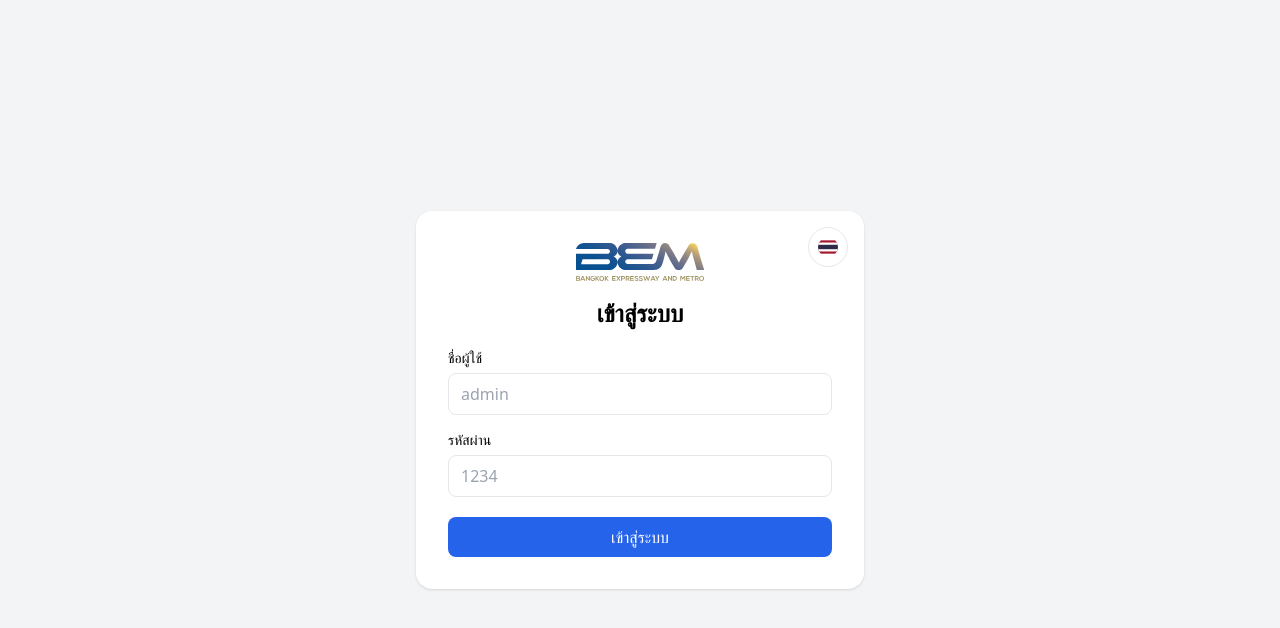
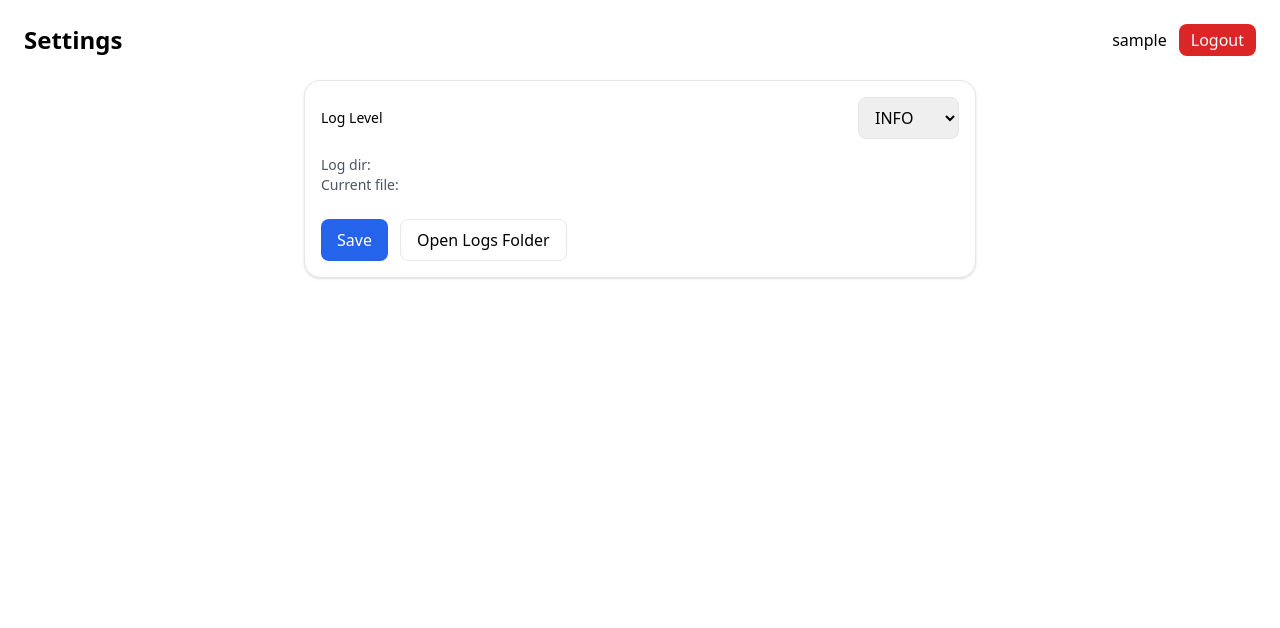
Before and after one commit to wiratR/sc-emv-gate, a React (Vite) app: page /#/settings in a window 1280 px wide. Before the commit this address led to /#/login. Shown: the top 628 px of the page. Built offline with nearby package versions, Linux system fonts and the light colour scheme; sample sign-in values are in the browser's storage.

Commit message:
fix logo and user

```diff
--- a/package.json
+++ b/package.json
@@ -97,6 +97,7 @@
     "tailwindcss": "^3.4.10",
     "typescript": "^5.5.4",
     "vite": "^6.3.5",
+    "vite-plugin-svgr": "^4.3.0",
     "wait-on": "^8.0.2"
   }
 }
--- a/src/auth/AuthContext.tsx
+++ b/src/auth/AuthContext.tsx
@@ -13,7 +13,16 @@ type AuthCtx = {
 const Ctx = createContext<AuthCtx | undefined>(undefined);
 
 export const AuthProvider: React.FC<{ children: React.ReactNode }> = ({ children }) => {
-  const [user, setUser] = useState<User>(null);
+   const [user, setUser] = useState<User>(() => {
+     if (typeof window !== "undefined") {
+       try {
+         return JSON.parse(localStorage.getItem("auth_user") || "null");
+       } catch {
+         return null;
+       }
+     }
+     return null;
+   });
 
   const login = async (username: string, password: string) => {
     if (typeof window !== "undefined" && window.api?.login) {
@@ -22,6 +31,9 @@ export const AuthProvider: React.FC<{ children: React.ReactNode }> = ({ children
         if (res.ok && res.user) {
           const u: User = { username: res.user.username, role: res.user.role as Role };
           setUser(u);
+          if (typeof window !== "undefined") {
+            localStorage.setItem("auth_user", JSON.stringify(u));
+          }
           return true;
         }
         return false;
@@ -35,6 +47,9 @@ export const AuthProvider: React.FC<{ children: React.ReactNode }> = ({ children
     if (ok) {
       const u: User = { username, role: "staff" };
       setUser(u);
+      if (typeof window !== "undefined") {
+        localStorage.setItem("auth_user", JSON.stringify(u));
+      }
       return true;
     }
     return false;
@@ -42,6 +57,9 @@ export const AuthProvider: React.FC<{ children: React.ReactNode }> = ({ children
 
   const logout = () => {
     setUser(null);
+    if (typeof window !== "undefined") {
+      localStorage.removeItem("auth_user");
+    }
   };
 
   return <Ctx.Provider value={{ user, login, logout }}>{children}</Ctx.Provider>;
--- a/src/pages/Home.tsx
+++ b/src/pages/Home.tsx
@@ -1,8 +1,8 @@
 // src/pages/Home.tsx
-
 import { useEffect, useMemo, useState } from "react";
 
 import LanguageSwitcher from "@/components/LanguageSwitcher";
+import LogoSVG from "@/assets/logo.svg?react";
 import { useAuth } from "@/auth/AuthContext";
 
 type DeviceStatus = "online" | "offline" | "fault" | "maintenance";
@@ -18,7 +18,6 @@ type Device = {
   message?: string;
 };
 
-// ✅ ลำดับการเรียง status (online มาก่อน, offline ไปท้ายสุด)
 const STATUS_ORDER: Record<DeviceStatus, number> = {
   online: 1,
   maintenance: 2,
@@ -26,7 +25,6 @@ const STATUS_ORDER: Record<DeviceStatus, number> = {
   offline: 4,
 };
 
-// ✅ กำหนดสีพื้นหลัง + ข้อความตาม status (ใช้กับการ์ดและ badge)
 const statusClass = (s: DeviceStatus) =>
   ({
     online: "bg-green-100 text-green-800 border-green-200",
@@ -36,60 +34,36 @@ const statusClass = (s: DeviceStatus) =>
   }[s]);
 
 export default function Home() {
-  // --- Auth: ใช้ดึง username ไปโชว์บน header ---
-  const { user } = useAuth();
+  const { user, logout } = useAuth();
 
-  // --- State อุปกรณ์/สถานี ---
   const [devices, setDevices] = useState<Device[]>([]);
   const [active, setActive] = useState<Side>("north");
   const [stationName, setStationName] = useState<string>("");
   const [stationId, setStationId] = useState<string>("");
   const [stationIp, setStationIp] = useState<string>("");
 
-  // ✅ โหลด devices + config ครั้งแรก และ subscribe อัปเดตจาก main
   useEffect(() => {
     (async () => {
-      // โหลดรายการอุปกรณ์
       const res = await window.devices?.getDevices();
-      if (res?.ok) {
-        setDevices(res.devices as Device[]);
-        window.logger?.info("[home] loaded devices", { count: res.devices.length });
-      } else {
-        window.logger?.warn("[home] failed to load devices");
-      }
+      if (res?.ok) setDevices(res.devices as Device[]);
 
-      // โหลดข้อมูลสถานีจาก config
       const cfg = await window.api?.getConfig?.();
       if (cfg?.ok) {
-        const c = cfg.config || {};
-        setStationName(String(c.stationName ?? ""));
-        setStationId(String(c.stationId ?? ""));
-        setStationIp(String(c.stationIp ?? ""));
-        window.logger?.info("[home] station info", {
-          stationName: c.stationName,
-          stationId: c.stationId,
-          stationIp: c.stationIp,
-        });
+        setStationName(cfg.config.stationName ?? "");
+        setStationId(cfg.config.stationId ?? "");
+        setStationIp(cfg.config.stationIp ?? "");
       }
     })();
 
-    // subscribe เมื่อไฟล์ devices ถูกปรับปรุง
     const dispose = window.devices?.onUpdated?.((list) => {
       setDevices(list as Device[]);
-      window.logger?.info("[home] devices updated", { count: list.length });
     });
-
     return () => dispose && dispose();
   }, []);
 
-  // ✅ สร้างชุดข้อมูลแยกฝั่ง + นับจำนวนตามสถานะ
   const { north, south, counts } = useMemo(() => {
-    const n = devices
-      .filter((d) => d.side === "north")
-      .sort((a, b) => STATUS_ORDER[a.status] - STATUS_ORDER[b.status]);
-    const s = devices
-      .filter((d) => d.side === "south")
-      .sort((a, b) => STATUS_ORDER[a.status] - STATUS_ORDER[b.status]);
+    const n = devices.filter((d) => d.side === "north").sort((a, b) => STATUS_ORDER[a.status] - STATUS_ORDER[b.status]);
+    const s = devices.filter((d) => d.side === "south").sort((a, b) => STATUS_ORDER[a.status] - STATUS_ORDER[b.status]);
 
     const c = {
       total: devices.length,
@@ -104,26 +78,21 @@ export default function Home() {
   const list = active === "north" ? north : south;
 
   return (
-    // ✅ หน้าโทนขาว
     <div className="bg-white min-h-screen">
-      {/* ───────────────────────── Header ───────────────────────── */}
+      {/* Header */}
       <div className="sticky top-0 z-10 bg-white/90 backdrop-blur border-b">
         <div className="mx-auto max-w-7xl px-6 py-3">
           <div className="flex items-center justify-between gap-4">
-            {/* ซ้าย: โลโก้/ชื่อระบบ */}
+            {/* Left: Logo + Title */}
             <div className="flex items-center gap-3">
-              <div className="w-8 h-8 rounded-xl bg-blue-600" />
+              <LogoSVG className="w-10 h-10" /> {/* ✅ โลโก้ SCG */}
               <div>
-                <div className="text-base font-semibold leading-none">
-                  EMV Gate Monitoring
-                </div>
-                <div className="text-xs text-gray-500 leading-none mt-1">
-                  North / South device health
-                </div>
+                <div className="text-base font-semibold">EMV Gate Monitoring</div>
+                <div className="text-xs text-gray-500">North / South device health</div>
               </div>
             </div>
 
-            {/* กลาง: ข้อมูลสถานี (ตัวหนา) */}
+            {/* Center: Station Info */}
             <div className="text-center">
               <div className="font-semibold">
                 {stationName || "-"} {stationId ? `(ID: ${stationId})` : ""}
@@ -131,25 +100,27 @@ export default function Home() {
               <div className="font-semibold">{stationIp || "-"}</div>
             </div>
 
-            {/* ขวา: Username + LanguageSwitcher */}
+            {/* Right: Username + LanguageSwitcher + Logout */}
             <div className="flex items-center gap-3">
               <div className="text-sm text-right">
-                <div className="font-semibold leading-none">
-                  {user?.username || "Guest"}
-                </div>
-                <div className="text-xs text-gray-500 leading-none mt-1">
-                  {user?.role?.toUpperCase?.() || ""}
-                </div>
+                <div className="font-semibold">{user?.username || "Guest"}</div>
+                <div className="text-xs text-gray-500">{user?.role?.toUpperCase?.() || ""}</div>
               </div>
               <LanguageSwitcher />
+              <button
+                onClick={logout}
+                className="px-3 py-1 rounded-lg bg-red-500 text-white text-sm hover:bg-red-600"
+              >
+                Logout
+              </button>
             </div>
           </div>
         </div>
       </div>
 
-      {/* ───────────────────────── Body ───────────────────────── */}
+      {/* Body */}
       <div className="mx-auto max-w-7xl p-6 space-y-6">
-        {/* Summary Cards */}
+        {/* Summary */}
         <section className="grid grid-cols-2 sm:grid-cols-5 gap-3">
           <SummaryCard label="Total" value={counts.total} />
           <SummaryCard label="Online" value={counts.online} tone="online" />
@@ -158,7 +129,7 @@ export default function Home() {
           <SummaryCard label="Offline" value={counts.offline} tone="offline" />
         </section>
 
-        {/* Tabs North/South */}
+        {/* Tabs */}
         <section className="flex gap-2">
           <button
             onClick={() => setActive("north")}
@@ -183,26 +154,14 @@ export default function Home() {
           {list.map((d) => (
             <DeviceCard key={d.id} device={d} />
           ))}
-          {list.length === 0 && (
-            <div className="text-sm text-gray-500">No devices on this side.</div>
-          )}
+          {list.length === 0 && <div className="text-sm text-gray-500">No devices on this side.</div>}
         </section>
       </div>
     </div>
   );
 }
 
-/* ───────────────────── Components ───────────────────── */
-
-function SummaryCard({
-  label,
-  value,
-  tone,
-}: {
-  label: string;
-  value: number;
-  tone?: DeviceStatus;
-}) {
+function SummaryCard({ label, value, tone }: { label: string; value: number; tone?: DeviceStatus }) {
   const toneClass =
     tone === "online"
       ? "bg-green-50 text-green-800 border-green-200"
@@ -223,11 +182,7 @@ function SummaryCard({
 
 function DeviceCard({ device }: { device: Device }) {
   const badge = (
-    <span
-      className={`inline-flex items-center text-xs border px-2 py-0.5 rounded-full ${statusClass(
-        device.status
-      )}`}
-    >
+    <span className={`inline-flex items-center text-xs border px-2 py-0.5 rounded-full ${statusClass(device.status)}`}>
       {device.status.toUpperCase()}
     </span>
   );
@@ -239,18 +194,12 @@ function DeviceCard({ device }: { device: Device }) {
         {badge}
       </div>
       <div className="mt-2 grid grid-cols-2 gap-y-1 text-sm">
-        <div>ID</div>
-        <div>{device.id}</div>
-        <div>Gate</div>
-        <div>{device.gateId ?? "-"}</div>
-        <div>Side</div>
-        <div className="capitalize">{device.side}</div>
-        <div>Type</div>
-        <div>{device.type ?? "-"}</div>
-        <div>Heartbeat</div>
-        <div>{device.lastHeartbeat ?? "-"}</div>
-        <div>Message</div>
-        <div>{device.message ?? "-"}</div>
+        <div>ID</div><div>{device.id}</div>
+        <div>Gate</div><div>{device.gateId ?? "-"}</div>
+        <div>Side</div><div className="capitalize">{device.side}</div>
+        <div>Type</div><div>{device.type ?? "-"}</div>
+        <div>Heartbeat</div><div>{device.lastHeartbeat ?? "-"}</div>
+        <div>Message</div><div>{device.message ?? "-"}</div>
       </div>
     </div>
   );
--- a/src/pages/Login.tsx
+++ b/src/pages/Login.tsx
@@ -1,39 +1,36 @@
 // src/pages/Login.tsx
-import { FormEvent, useState } from "react";
-import { Navigate, useNavigate } from "react-router-dom";
+import { FormEvent, useRef, useState } from "react";
 
 import LanguageSwitcher from "@/components/LanguageSwitcher";
-import logo from "@/assets/logo.svg";
+import LogoSVG from "@/assets/logo.svg?react";
+import { Navigate } from "react-router-dom";
 import { useAuth } from "@/auth/AuthContext";
 import { useI18n } from "@/i18n/I18nProvider";
-
-type Role = "admin" | "staff" | "maintenance";
 
 export default function Login() {
   const { user, login } = useAuth();
   const { t } = useI18n();
-  const nav = useNavigate();
 
   const [loading, setLoading] = useState(false);
   const [err, setErr] = useState("");
+  const [showPw, setShowPw] = useState(false);
+  const formRef = useRef<HTMLFormElement>(null);
 
-  // ✅ ถ้าล็อกอินอยู่แล้ว ให้เป้าไปตาม role (ไม่ใช้ loc.state/จากไหนทั้งนั้น)
+  // ถ้าล็อกอินแล้ว → ไปตาม role
   if (user) {
     const target = user.role === "admin" ? "/settings" : "/home";
-    window.logger?.info("[login] already logged-in → navigate (by role)", {
-      role: user.role,
-      target,
-    });
+    window.logger?.info("[login] already logged-in → navigate (by role)", { role: user.role, target });
     return <Navigate to={target} replace />;
   }
 
   const onSubmit = async (e: FormEvent) => {
     e.preventDefault();
+    if (loading) return; // กันกดซ้ำ
     setErr("");
     setLoading(true);
 
     const f = new FormData(e.currentTarget as HTMLFormElement);
-    const username = String(f.get("username") ?? "");
+    const username = String(f.get("username") ?? "").trim();
     const password = String(f.get("password") ?? "");
 
     window.logger?.info("[login] submit", { username });
@@ -42,19 +39,9 @@ export default function Login() {
     setLoading(false);
 
     if (ok) {
-      // อ่าน role ล่าสุดจาก localStorage ที่ AuthContext เซฟไว้
-      let role: Role = "staff";
-      try {
-        const saved = JSON.parse(localStorage.getItem("auth_user") || "null");
-        if (saved?.role) role = saved.role as Role;
-      } catch {}
-
-      const target = role === "admin" ? "/settings" : "/home";
-      window.logger?.info("[login] success → navigate (by role)", { role, target });
-      nav(target, { replace: true });
+      window.logger?.info("[login] success");
     } else {
-      const msg = t("invalid_credentials");
-      setErr(msg);
+      setErr(t("invalid_credentials"));
       window.logger?.warn("[login] failed", { username });
     }
   };
@@ -62,45 +49,68 @@ export default function Login() {
   return (
     <div className="min-h-screen grid place-items-center bg-gray-100 p-4">
       <form
+        ref={formRef}
         onSubmit={onSubmit}
         className="relative w-full max-w-md bg-white p-8 rounded-2xl shadow text-center"
+        autoComplete="on"
       >
-        {/* ปุ่มเปลี่ยนภาษา มุมขวาบน */}
+        {/* เปลี่ยนภาษา */}
         <div className="absolute right-4 top-4">
           <LanguageSwitcher />
         </div>
 
         {/* โลโก้ */}
-        <img
+        {/* <img
           src={logo}
           alt="Logo"
           className="w-32 h-auto mx-auto mb-4 select-none"
           draggable={false}
-        />
+        /> */}
+
+        <LogoSVG className="w-32 h-auto mx-auto mb-4 select-none" /> {/* ✅ โลโก้ SCG */}
 
         <h1 className="text-2xl font-semibold mb-4">{t("login_title")}</h1>
 
+        {/* Username */}
         <label className="block text-left">
           <span className="text-sm">{t("username")}</span>
           <input
             name="username"
+            required
+            autoFocus
+            autoComplete="username"
             className="mt-1 w-full rounded-lg border px-3 py-2"
             placeholder={t("username_placeholder")}
           />
         </label>
 
+        {/* Password + toggle */}
         <label className="block text-left mt-3">
           <span className="text-sm">{t("password")}</span>
-          <input
-            name="password"
-            type="password"
-            className="mt-1 w-full rounded-lg border px-3 py-2"
-            placeholder={t("password_placeholder")}
-          />
+          <div className="mt-1 relative">
+            <input
+              name="password"
+              required
+              type={showPw ? "text" : "password"}
+              autoComplete="current-password"
+              className="w-full rounded-lg border px-3 py-2 pr-20"
+              placeholder={t("password_placeholder")}
+            />
+            <button
+              type="button"
+              onClick={() => setShowPw(v => !v)}
+              className="absolute right-2 top-1/2 -translate-y-1/2 text-xs px-2 py-1 rounded border hover:bg-gray-50"
+              tabIndex={-1}
+            >
+              {showPw ? "Hide" : "Show"}
+            </button>
+          </div>
         </label>
 
+        {/* Error */}
         {err && <div className="mt-3 text-sm text-red-600">{err}</div>}
 
+        {/* Submit */}
         <button
           disabled={loading}
           className="mt-5 w-full rounded-lg bg-blue-600 text-white py-2 hover:bg-blue-700 disabled:opacity-60"
--- a/src/pages/Settings.tsx
+++ b/src/pages/Settings.tsx
@@ -4,32 +4,33 @@ import { useEffect, useState } from "react";
 
 import { useAuth } from "@/auth/AuthContext";
 
-const LEVELS = ["debug","info","warn","error"] as const;
+const LEVELS = ["debug", "info", "warn", "error"] as const;
 type Level = typeof LEVELS[number];
 
 export default function Settings() {
-  const { user } = useAuth();
+  const { user, logout } = useAuth(); // ✅ เพิ่ม logout
   const [level, setLevel] = useState<Level>("info");
   const [logDir, setLogDir] = useState("");
   const [logFile, setLogFile] = useState("");
   const [saving, setSaving] = useState(false);
 
   useEffect(() => {
-    // ✅ Log ว่าเข้าหน้า Settings แล้ว
     window.logger?.info("[renderer] Entered Settings page");
 
     (async () => {
       const cfg = await window.api?.getConfig();
       const info = await window.api?.getLogInfo();
       if (cfg?.ok) setLevel((cfg.config.logLevel || "info") as Level);
-      if (info?.ok) { setLogDir(info.logDir); setLogFile(info.logFile); }
+      if (info?.ok) {
+        setLogDir(info.logDir);
+        setLogFile(info.logFile);
+      }
     })();
   }, []);
 
   const onSave = async () => {
     setSaving(true);
     const res = await window.api?.updateConfig({ logLevel: level });
-    // logger.refresh() ถูกเรียกจากฝั่ง main ผ่าน setupConfigIPC แล้ว
     setSaving(false);
     if (!res?.ok) alert(res?.error || "Save failed");
   };
@@ -39,21 +40,38 @@ export default function Settings() {
     if (!res?.ok) alert("Cannot open logs folder");
   };
 
-  if (user?.role !== "admin") return null; // route ป้องกันแล้ว เผื่อไว้
+  if (user?.role !== "admin") return null;
 
   return (
-    <div className="p-6 max-w-2xl mx-auto">
-      <h1 className="text-xl font-semibold">Settings</h1>
+    <div className="min-h-screen bg-white p-6">
+      {/* Header */}
+      <header className="flex items-center justify-between mb-6">
+        <h1 className="text-2xl font-semibold">Settings</h1>
+        <div className="flex items-center gap-3">
+          <span className="font-medium">{user?.username}</span>
+          <button
+            onClick={logout}
+            className="px-3 py-1 rounded-lg bg-red-600 text-white hover:bg-red-700"
+          >
+            Logout
+          </button>
+        </div>
+      </header>
 
-      <div className="mt-6 p-4 bg-white rounded-2xl shadow">
+      {/* Settings Panel */}
+      <div className="max-w-2xl mx-auto p-4 bg-white rounded-2xl border shadow">
         <div className="flex items-center justify-between gap-4">
           <label className="text-sm">Log Level</label>
           <select
             value={level}
-            onChange={(e)=>setLevel(e.target.value as Level)}
+            onChange={(e) => setLevel(e.target.value as Level)}
             className="border rounded-lg px-3 py-2"
           >
-            {LEVELS.map(l => <option key={l} value={l}>{l.toUpperCase()}</option>)}
+            {LEVELS.map((l) => (
+              <option key={l} value={l}>
+                {l.toUpperCase()}
+              </option>
+            ))}
           </select>
         </div>
 
--- a/vite.config.ts
+++ b/vite.config.ts
@@ -1,10 +1,11 @@
 import { defineConfig } from 'vite';
 import path from 'path';
 import react from '@vitejs/plugin-react';
+import svgr from "vite-plugin-svgr";
 
 export default defineConfig({
   root: './src',
-  plugins: [react()], // ← เอา tsconfigPaths ออก
+  plugins: [react(), svgr()], // ← เอา tsconfigPaths ออก
   build: {
     outDir: '../dist',
     emptyOutDir: true
```
Also changed, not shown: src/types/svg.d.ts (+10 -3 lines), 2 other files (tests, documents, lock files or other folders).
